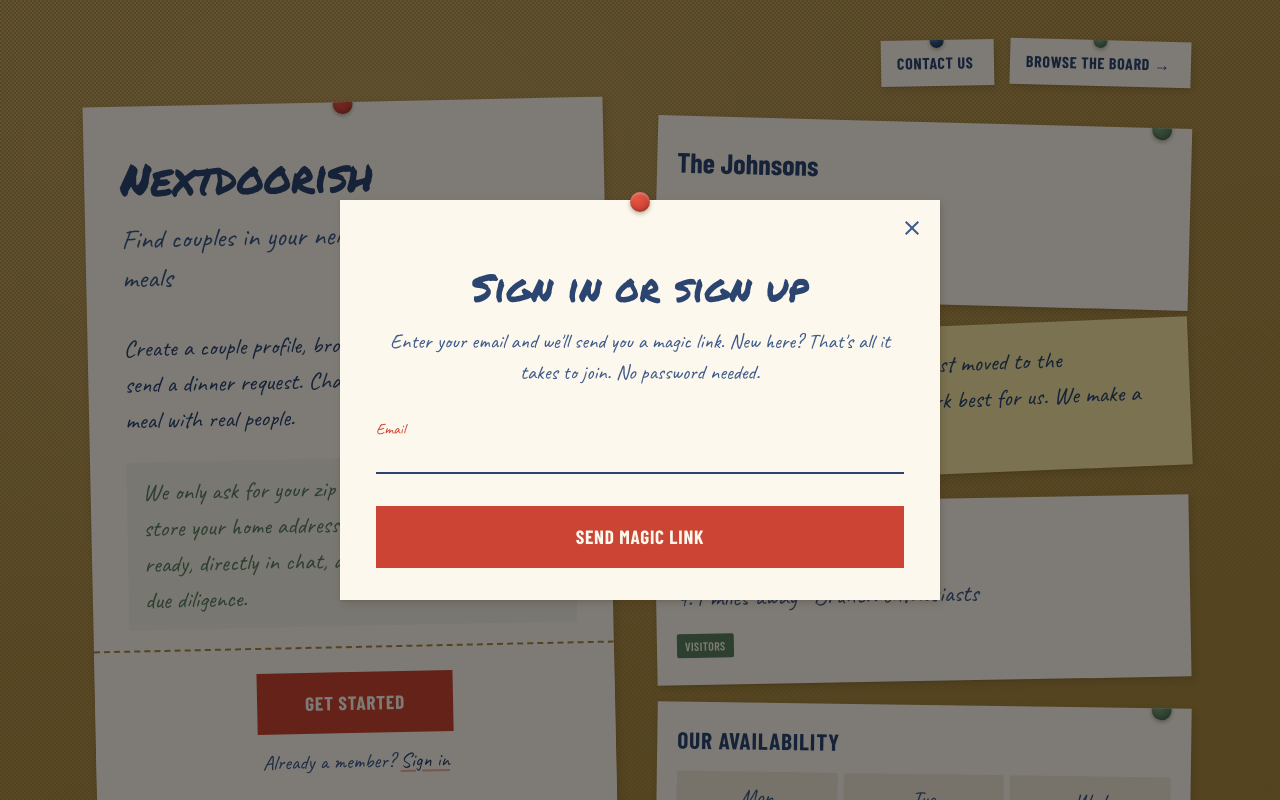
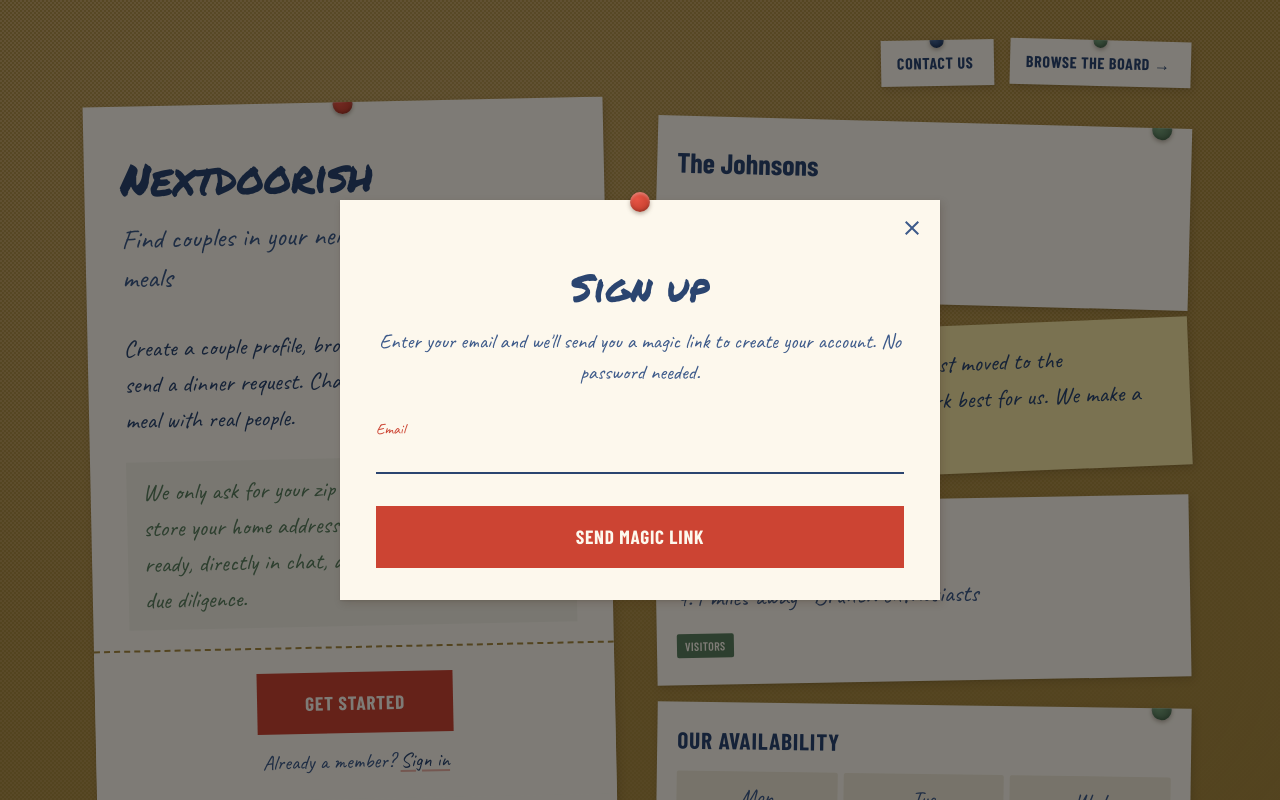
Before and after one commit to AmitKulkarni23/knowthyneighbor, a Next.js app in the folder frontend/: page / in a window 1280 px wide. Both pictures are taken after a click on the button "GET STARTED". Shown: the top 800 px of the page. Built offline with nearby package versions, Linux system fonts and the light colour scheme.

Commit message:
Auth dialog says 'Sign up' from Get Started and 'Sign in' from the Already a member link.

```diff
--- a/frontend/src/app/browse/page.tsx
+++ b/frontend/src/app/browse/page.tsx
@@ -291,7 +291,7 @@ export default function BrowsePage() {
         )}
       </Box>
 
-      <SignInDialog open={signInOpen} onClose={() => setSignInOpen(false)} />
+      <SignInDialog open={signInOpen} mode="signup" onClose={() => setSignInOpen(false)} />
     </Box>
   );
 }
--- a/frontend/src/app/page.tsx
+++ b/frontend/src/app/page.tsx
@@ -23,11 +23,13 @@ const rotatedCard = (deg: number) => ({
 
 export default function Home() {
   const [signInOpen, setSignInOpen] = useState(false);
+  const [authMode, setAuthMode] = useState<'signup' | 'signin'>('signup');
   const router = useRouter();
-  const handleGetStarted = () => {
+  const handleGetStarted = (mode: 'signup' | 'signin' = 'signup') => {
     if (SKIP_AUTH) {
       router.push('/discover');
     } else {
+      setAuthMode(mode);
       setSignInOpen(true);
     }
   };
@@ -148,10 +150,10 @@ export default function Home() {
 
           {/* CTA */}
           <Box sx={{ textAlign: 'center', borderTop: '2px dashed var(--cork-dark)', mx: { xs: '-24px', md: '-36px' }, px: { xs: 3, md: '36px' }, pt: 3, pb: '20px', bgcolor: 'var(--paper)' }}>
-            <Button onClick={handleGetStarted} sx={ctaButtonSx}>Get Started</Button>
+            <Button onClick={() => handleGetStarted()} sx={ctaButtonSx}>Get Started</Button>
             <Typography sx={{ fontFamily: 'var(--font-handwriting), cursive', fontSize: '1.3rem', color: 'var(--ink-blue-light)', mt: 1.5 }}>
               Already a member?{' '}
-              <Link component="button" onClick={handleGetStarted} sx={{ font: 'inherit', color: 'var(--ink-blue)', verticalAlign: 'baseline', textUnderlineOffset: '3px' }}>
+              <Link component="button" onClick={() => handleGetStarted('signin')} sx={{ font: 'inherit', color: 'var(--ink-blue)', verticalAlign: 'baseline', textUnderlineOffset: '3px' }}>
                 Sign in
               </Link>
             </Typography>
@@ -243,11 +245,11 @@ export default function Home() {
           <Typography sx={{ fontFamily: 'var(--font-handwriting), cursive', fontSize: '1.5rem', color: 'var(--ink-blue-light)', lineHeight: 1.6, mb: 3, maxWidth: '50ch', mx: 'auto' }}>
             I built this because people are tired of screens pretending to be connection. Nextdoorish gets you off the app and around a table. The only thing we optimize for is a real meal with real people.
           </Typography>
-          <Button onClick={handleGetStarted} sx={ctaButtonSx}>Put Your Card on the Board</Button>
+          <Button onClick={() => handleGetStarted()} sx={ctaButtonSx}>Put Your Card on the Board</Button>
         </Card>
       </Box>
 
-      <SignInDialog open={signInOpen} onClose={() => setSignInOpen(false)} />
+      <SignInDialog open={signInOpen} mode={authMode} onClose={() => setSignInOpen(false)} />
     </Box>
   );
 }
--- a/frontend/src/components/SignInDialog.tsx
+++ b/frontend/src/components/SignInDialog.tsx
@@ -18,9 +18,10 @@ import { paperCardSx, pinRedSx, ctaButtonSx } from '@/styles/board';
 type SignInDialogProps = {
   open: boolean;
   onClose: () => void;
+  mode: 'signup' | 'signin';
 };
 
-export default function SignInDialog({ open, onClose }: SignInDialogProps) {
+export default function SignInDialog({ open, onClose, mode }: SignInDialogProps) {
   const [submitted, setSubmitted] = useState(false);
   const [serverError, setServerError] = useState<string | null>(null);
 
@@ -161,7 +162,7 @@ export default function SignInDialog({ open, onClose }: SignInDialogProps) {
               mb: 1,
             }}
           >
-            Sign in or sign up
+            {mode === 'signup' ? 'Sign up' : 'Sign in'}
           </Typography>
           <Typography
             sx={{
@@ -173,7 +174,9 @@ export default function SignInDialog({ open, onClose }: SignInDialogProps) {
               mb: 4,
             }}
           >
-            Enter your email and we&apos;ll send you a magic link. New here? That&apos;s all it takes to join. No password needed.
+            {mode === 'signup'
+              ? 'Enter your email and we\'ll send you a magic link to create your account. No password needed.'
+              : 'Enter your email and we\'ll send you a magic link. No password needed.'}
           </Typography>
 
           {serverError && (
```
